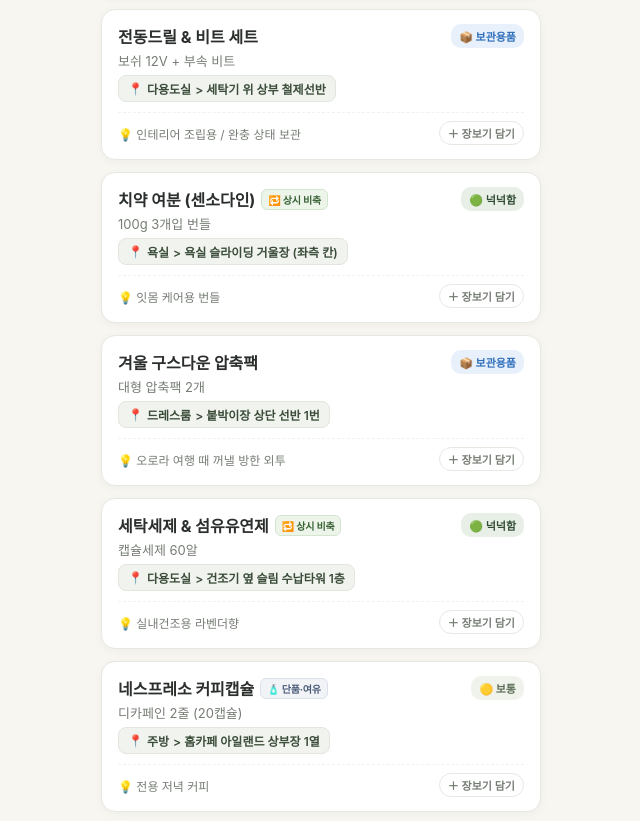
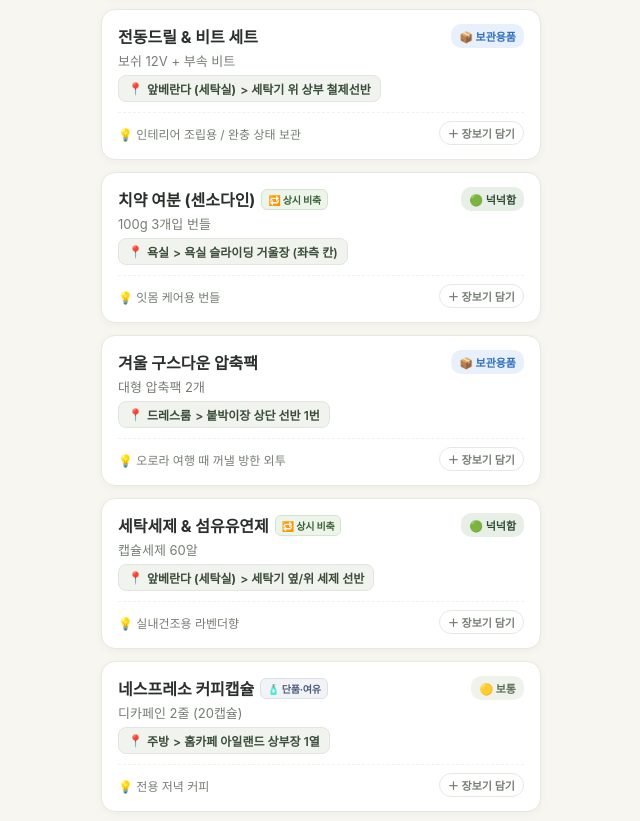
Before and after one commit to chukycheese/home-inventory, a website: page index.html in a window 1280 px wide. Shown: the part 1131-1952 px from the top of the page, without its empty margins (319-959 px from the left). Drawn offline with Linux system fonts and the light colour scheme.

Commit message:
feat: 우리 집 전 구역(안방·주방·욕실·서재팬트리·드레스룸·현관·앞베란다) 실측 공간 배치 완성

```diff
--- a/index.html
+++ b/index.html
@@ -862,7 +862,7 @@
     <button class="filter-pill" data-filter="dressroom">👔 드레스룸</button>
     <button class="filter-pill" data-filter="bath">🛁 욕실</button>
     <button class="filter-pill" data-filter="bedroom">🛏️ 침실 (안방)</button>
-    <button class="filter-pill" data-filter="utility">🧺 다용도실</button>
+    <button class="filter-pill" data-filter="utility">🧺 앞베란다 (세탁실)</button>
     <button class="filter-pill" data-filter="study">💻 서재</button>
     <button class="filter-pill" data-filter="low">⚠️ 부족함</button>
   </div>
@@ -921,7 +921,7 @@
             <option value="dressroom">👔 드레스룸</option>
             <option value="bath">🛁 욕실</option>
             <option value="bedroom">🛏️ 침실 (안방)</option>
-            <option value="utility">🧺 다용도실</option>
+            <option value="utility">🧺 앞베란다 (세탁실)</option>
             <option value="study">💻 서재</option>
             <option value="etc">🚪 현관/기타</option>
           </select>
@@ -1095,7 +1095,7 @@
       name: "세탁세제 & 섬유유연제",
       spec: "캡슐세제 60알",
       space: "utility",
-      subLocation: "건조기 옆 슬림 수납타워 1층",
+      subLocation: "세탁기 옆/위 세제 선반",
       type: "consumable",
       status: "plenty",
       inCart: false,
@@ -1328,18 +1328,26 @@
       ]
     },
     utility: {
-      name: "다용도실",
+      name: "앞베란다 (세탁실)",
       icon: "🧺",
-      desc: "세탁기, 건조기, 공구함, 청소도구",
-      statusBadge: "2개 구역",
+      desc: "우리 집 앞베란다 실측 (세탁기·건조기 타워 & 세제류 수납)",
+      statusBadge: "✨ 앞베란다 실측 완료",
       clusters: [
         {
-          id: "u-washer",
-          name: "🧼 세탁기 & 타워 선반",
-          desc: "세탁 세제 및 공구함",
+          id: "u-washer-tower",
+          name: "🧼 세탁기 & 건조기 타워",
+          desc: "세탁기·건조기 본체 및 가전 주변 공간",
           slots: [
-            { id: "u-1", name: "세탁기 위 상부 철제선반", role: "보쉬 전동드릴 & 공구함" },
-            { id: "u-2", name: "건조기 옆 슬림 수납타워 1층", role: "캡슐세제, 섬유유연제" }
+            { id: "u-tower-appliance", name: "세탁기 & 건조기", role: "세탁기 내부, 건조기 먼지필터, 건조기 시트 보관" }
+          ]
+        },
+        {
+          id: "u-detergent",
+          name: "🧴 세탁세제 & 세탁용품 선반",
+          desc: "세탁세제, 섬유유연제, 세탁망 수납",
+          slots: [
+            { id: "u-det-shelf", name: "세탁기 옆/위 세제 선반", role: "캡슐세제, 액체세탁세제, 섬유유연제, 얼룩제거제 (세부 칸 사진 판정 대기 📷)" },
+            { id: "u-laundry-net", name: "세탁망 & 빨래바구니 코너", role: "사이즈별 세탁망, 빨래바구니, 분리수거용품" }
           ]
         }
       ]
@@ -1363,15 +1371,24 @@
     etc: {
       name: "현관/기타",
       icon: "🚪",
-      desc: "신발, 우산, 레저용품",
-      statusBadge: "1개 구역",
+      desc: "우리 집 현관 실측 (신발장 & 공구/잡화 칸)",
+      statusBadge: "✨ 현관 신발장 실측",
       clusters: [
         {
           id: "e-shoe",
-          name: "👞 신발장",
-          desc: "신발, 우산, 외출 잡화",
+          name: "👞 현관 신발장 (신발 전용)",
+          desc: "데일리 신발 및 계절 신발 수납",
           slots: [
-            { id: "e-1", name: "신발장 중앙 틈새 선반", role: "차키, 외출용 마스크" }
+            { id: "e-shoes", name: "신발장 메인 선반", role: "데일리 운동화, 구두, 슬리퍼, 계절 신발 (세부 칸 사진 판정 대기 📷)" }
+          ]
+        },
+        {
+          id: "e-tools",
+          name: "🛠️ 신발장 내 공구 & 외출 잡화칸",
+          desc: "가정용 공구함 및 현관 외출 필수품 수납",
+          slots: [
+            { id: "e-tool-box", name: "신발장 공구/잡화 칸", role: "가정용 공구함 (드라이버, 줄자, 펜치, 망치, 보관용 잡화)" },
+            { id: "e-foyer-misc", name: "신발장 우산/외출 칸", role: "장우산, 접이식 우산, 구두주걱, 외출용 마스크" }
           ]
         }
       ]
```
Also changed, not shown: public/index.html (+33 -16 lines).
